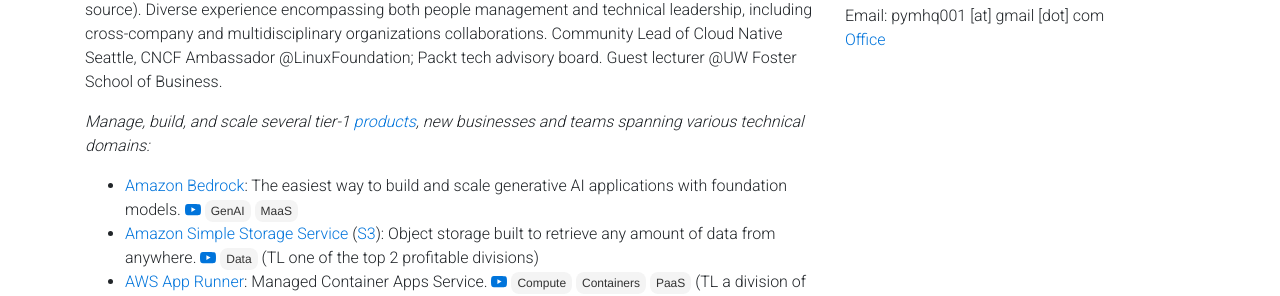
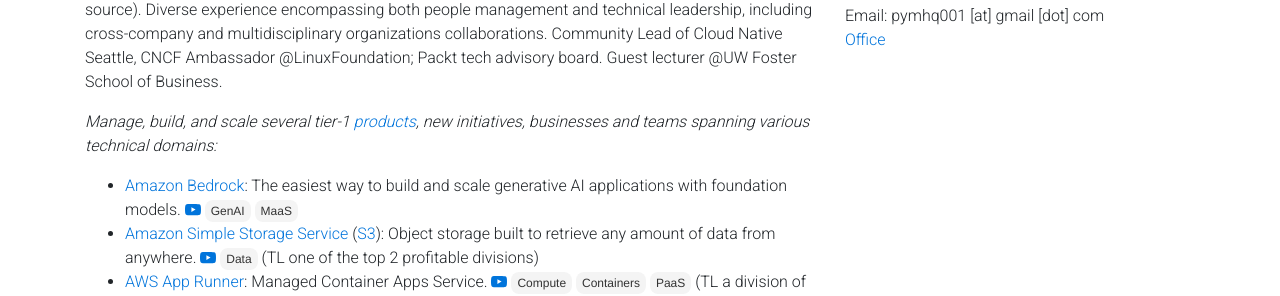
Before and after one commit to gfw001/gfw001.github.io, a Jekyll site: the page portfolio.html, which Jekyll copies as it is, in a window 1280 px wide and 900 px high. Shown: the part 156-452 px from the top of the window. Built offline with Jekyll 4.4.1, drawn with Linux system fonts in a browser that asks for light colours; nearby versions of some CDN libraries; a style sheet for code colours, icons or effects is not loaded.

Commit message:
Update portfolio.html

```diff
--- a/portfolio.html
+++ b/portfolio.html
@@ -104,7 +104,7 @@
         <a href="https://www.pcta.org/">PNW</a>er. Seasoned software product builder / technology leader (TL) based in Seattle (WA). Technical advisor. Public speaker and book <a href="https://aws.amazon.com/blogs/containers/author/yimipeng/">author</a>. Specialized in large-scale distributed systems and cloud computing (GenAI/AI/ML, foundational data services, containers, and serverless computing etc., open-source). Diverse experience encompassing both people management and technical leadership, including cross-company and multidisciplinary organizations collaborations. Community Lead of Cloud Native Seattle, CNCF Ambassador @LinuxFoundation; Packt tech advisory board. Guest lecturer @UW Foster School of Business. <br>
       </p>
       <p>
-	      <i>Manage, build, and scale several tier-1 <a href="/products">products</a>, new businesses and teams spanning various technical domains: </i>
+	      <i>Manage, build, and scale several tier-1 <a href="/products">products</a>, new initiatives, businesses and teams spanning various technical domains: </i>
 	      <ul>
 		      <li>
 			      <a href="https://aws.amazon.com/bedrock/">Amazon Bedrock</a>: The easiest way to build and scale generative AI applications with foundation models. <a href="https://www.youtube.com/clip/Ugkxu2jdDijd19_WKhrZjjRMjtplJX-antEM">
```
